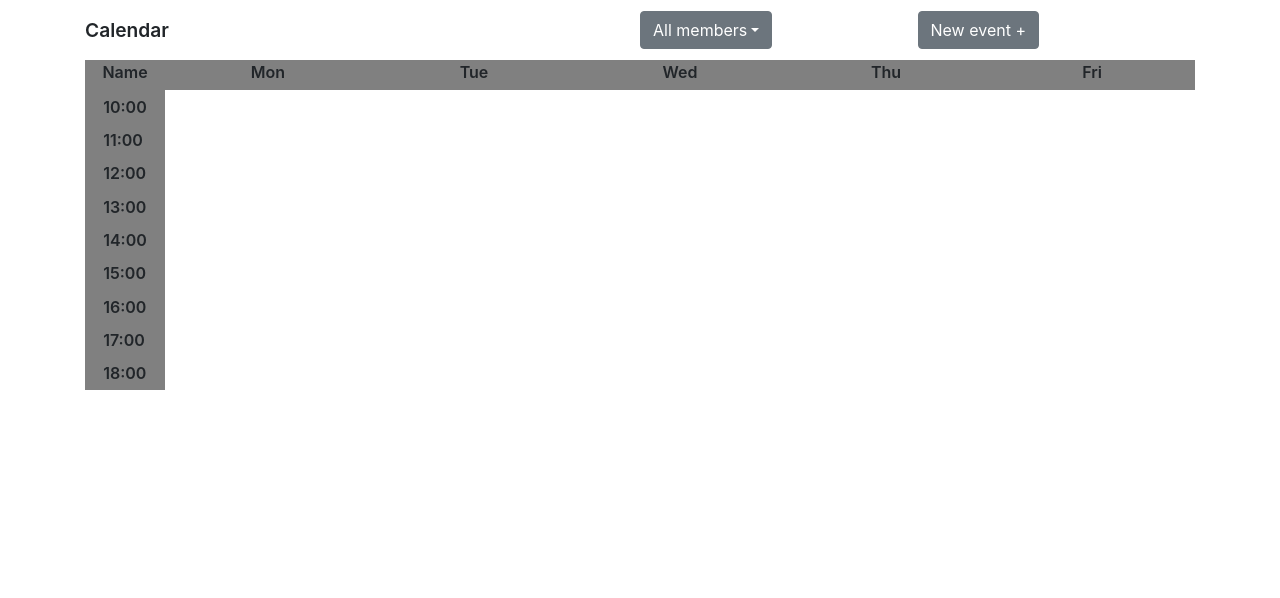
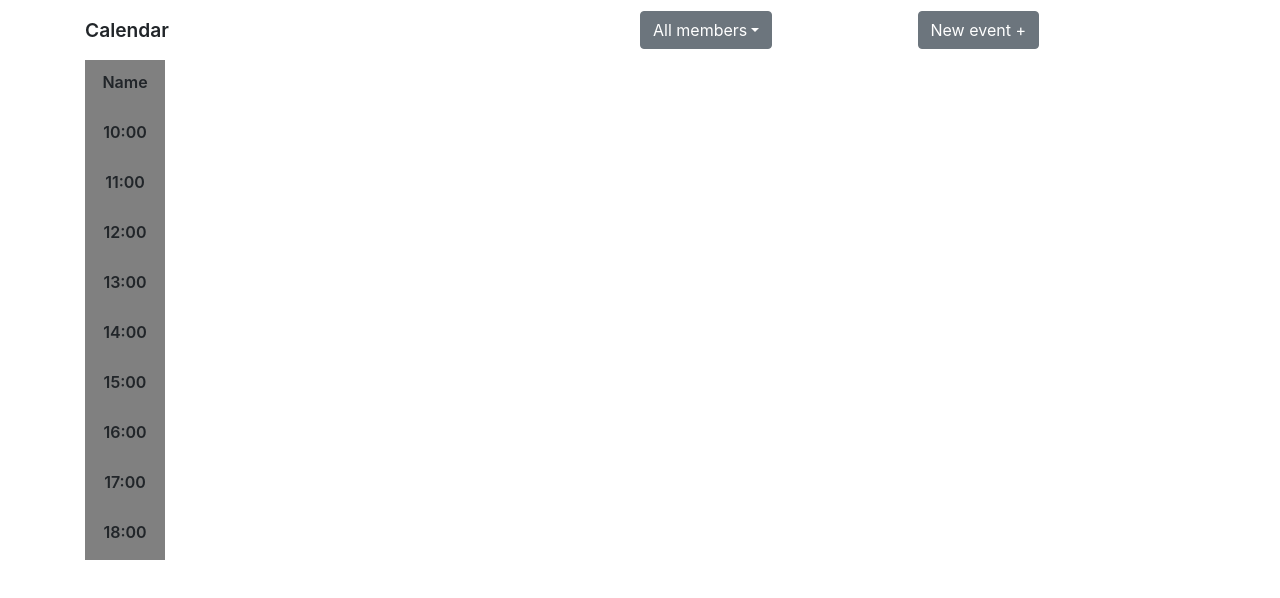
Before and after one commit to NikolasPlatonov/meetings_calendar, a React (Create React App) app: page / in a window 1280 px wide. Shown: the top 598 px of the page. Built offline with nearby package versions, Linux system fonts and the light colour scheme.

Commit message:
JSON file structure in process

```diff
--- a/src/App.css
+++ b/src/App.css
@@ -5,12 +5,12 @@
   margin-right: 20%;
 }
 
-.content_container {
+.header_container {
   display: grid;
   grid-template-rows: 60px 1fr;
 }
 
-.header_container {
+.header {
   display: grid;
   grid-template-columns: 1fr 1fr;
   align-items: center;
@@ -29,7 +29,7 @@
 
 .calendar_container {
   display: grid;
-  grid-template-rows: 30px 300px;
+  grid-template-columns: 80px 1fr;
 }
 
 .table_header {
@@ -40,16 +40,14 @@
 
 .table_content {
   display: grid;
-  grid-template-columns: 80px repeat(5, 1fr);
+  grid-template-columns: 80px 1fr;
+  align-items: center;
 }
 
 .time_name_column {
   display: grid;
   grid-template-rows: repeat(9, 1fr);
   background-color: gray;
-  justify-content: center;
-  align-items: center;
-  font-weight: 600;
 }
 
 .new_event_container {
@@ -75,3 +73,10 @@
   text-align: center;
   font-weight: 600;
 }
+
+.time_title_item {
+  text-align: center;
+  font-weight: 600;
+  height: 40px;
+  margin-top: 10px;
+}
--- a/src/components/Calendar.jsx
+++ b/src/components/Calendar.jsx
@@ -1,17 +1,22 @@
-import React, {useState, useEffect} from 'react';
+import React from 'react';
 import {Button, Dropdown} from 'react-bootstrap';
 import {NavLink} from 'react-router-dom';
 import {EventsTable} from './EventsTable';
-import eventsData from '../data/events.json';
-// import axios from 'axios';
+
 
 
 export const Calendar = (props) => {
-  const [state, setAppState] = useState();
+  // useEffect(() => {
+  //   setAppState(data)
+  // }, []);
 
-  useEffect(() => {
-    setAppState(eventsData)
-  }, []);
+  // useEffect(() => {
+  //   async function fetchData () {
+  //     const response = await data;
+  //     setAppState(response)
+  //   }
+  //   fetchData();
+  // }, []);
 
   // how get data from api
   // useEffect(() => {
@@ -22,8 +27,8 @@ export const Calendar = (props) => {
 
   return (
     <div className="container">
-      <div className="content_container">
-        <div className="header_container">
+      <div className="header_container">
+        <div className="header">
           <div className="title_container">Calendar</div>
           <div className="buttons_container">
             <Dropdown>
@@ -46,7 +51,7 @@ export const Calendar = (props) => {
         </div>
 
       </div>
-      <EventsTable state={state} />
+      <EventsTable />
     </div>
   );
 }
--- a/src/components/EventsTable.jsx
+++ b/src/components/EventsTable.jsx
@@ -1,39 +1,31 @@
-import React from 'react';
+import React, {useState} from 'react';
+import data from '../data/data.json';
 
-export const EventsTable = ({state}) => {
-  const tableDaysTitles = ['Name', 'Mon', 'Tue', 'Wed', 'Thu', 'Fri'];
-  const tableTimeTitles = ['10:00', '11:00', '12:00', '13:00', '14:00', '15:00', '16:00', '17:00', '18:00'];
-  console.log("state", state)
+export const EventsTable = () => {
+  const [state, setAppState] = useState(data);
+  console.log("EventsTable_state_2", state)
+  // const tableDaysTitles = ['Name', 'Mon', 'Tue', 'Wed', 'Thu', 'Fri'];
+  const tableTimeTitles = ['Name', '10:00', '11:00', '12:00', '13:00', '14:00', '15:00', '16:00', '17:00', '18:00'];
   return (
     <div className="calendar_container">
-      <div className="table_header">
+      <div className="time_name_column">
+        {tableTimeTitles.map(time => {
+          return <span className="time_title_item" key={time}>{time}</span>;
+        })}
 
-        {tableDaysTitles.map(day => {
-          return <span className="table_header_item" key={day}>{day}</span>;
-        })}
-        {/* <div className="table_header_item">Name</div>
-        <div className="table_header_item">Mon</div>
-        <div className="table_header_item">Tue</div>
-        <div className="table_header_item">Wed</div>
-        <div className="table_header_item">Thu</div>
-        <div className="table_header_item">Fri</div> */}
+
       </div>
+
       <div className="table_content">
 
-        <div className="time_name_column">
-          {tableTimeTitles.map(time => {
-            return <span key={time}>{time}</span>;
-          })}
-          {/* <div>10:00</div>
-          <div>11:00</div>
-          <div>12:00</div>
-          <div>13:00</div>
-          <div>14:00</div>
-          <div>15:00</div>
-          <div>16:00</div>
-          <div>17:00</div>
-          <div>18:00</div> */}
-        </div>
+
+
+
+
+        {/* {state[0].eventTime.map(time => {
+            return <span key={Object.keys(time)}>{Object.keys(time)}</span>;
+          })} */}
+
       </div>
     </div>
   );
--- a/src/components/NewEvent.jsx
+++ b/src/components/NewEvent.jsx
@@ -1,5 +1,6 @@
 import React from 'react';
 import {Form, Button} from 'react-bootstrap'
+import {NavLink} from 'react-router-dom';
 
 export const NewEvent = (props) => {
   return (
@@ -56,14 +57,19 @@ export const NewEvent = (props) => {
         </Form>
         <div className="new_event_button_container">
           <Form>
-            <Button variant="secondary" type="cancel">
-              Cancel
+            <NavLink to={`/`} style={{textDecoration: 'none'}}>
+              <Button variant="secondary" type="cancel">
+                Cancel
             </Button>
+            </NavLink>
           </Form>
           <Form>
-            <Button variant="secondary" type="submit">
-              Create
+
+            <NavLink to={`/`} style={{textDecoration: 'none'}}>
+              <Button variant="secondary" type="submit">
+                Create
             </Button>
+            </NavLink>
           </Form>
         </div>
       </div>
--- /dev/null
+++ b/src/data/data.json
@@ -0,0 +1,18 @@
+[
+  {
+    "day": "Monday",
+    "eventTime": [
+      { "10:00": true },
+      { "11:00": false },
+      { "12:00": false },
+      { "13:00": false },
+      { "14:00": false },
+      { "15:00": false },
+      { "16:00": false },
+      { "17:00": false },
+      { "18:00": false }
+    ],
+    "title": "Intro to HTML/CSS",
+    "participants": ["Maria", "Bob", "Alex"]
+  }
+]
--- a/src/data/events.json
+++ /dev/null
@@ -1,23 +0,0 @@
-[
-  {
-    "id": 0,
-    "event": "Intro to HTML/CSS",
-    "participants": ["Maria", "Bob", "Alex"],
-    "day": "Monday",
-    "time": "11:00"
-  },
-  {
-    "id": 1,
-    "event": "Intro to React JS",
-    "participants": ["Maria", "Bob"],
-    "day": "Wednesday",
-    "time": "14:00"
-  },
-  {
-    "id": 2,
-    "event": "Intro to Mongo DB",
-    "participants": ["Bob", "Alex"],
-    "day": "Friday",
-    "time": "16:00"
-  }
-]
```
Also changed, not shown: src/data/data_test.json (added, +92 -0 lines), 1 other file (tests, documents, lock files or other folders).
